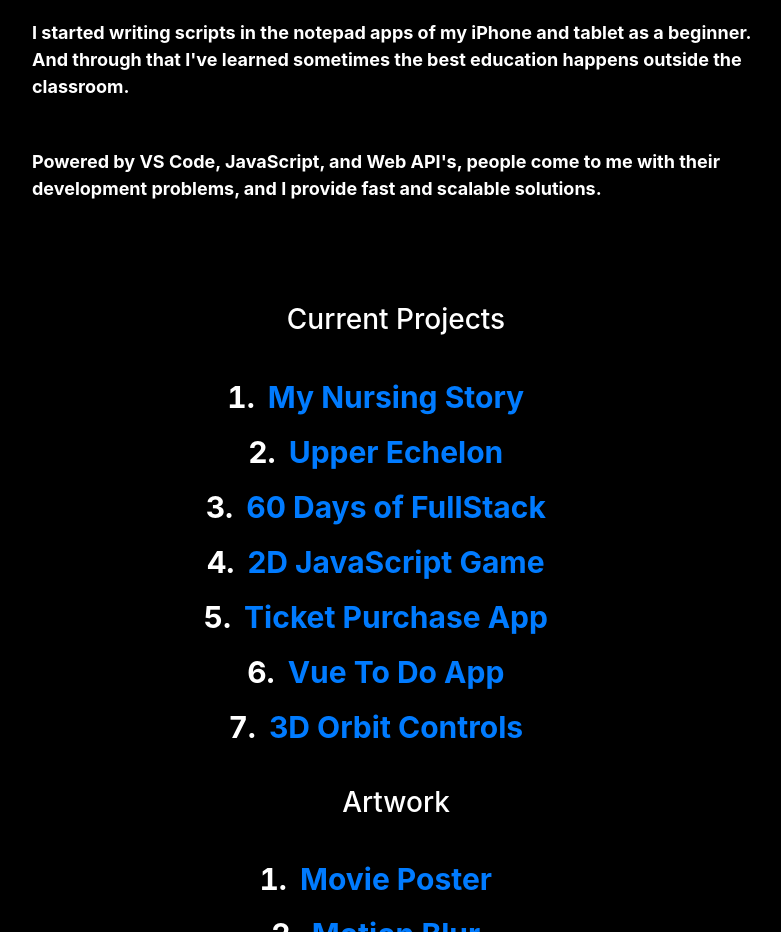
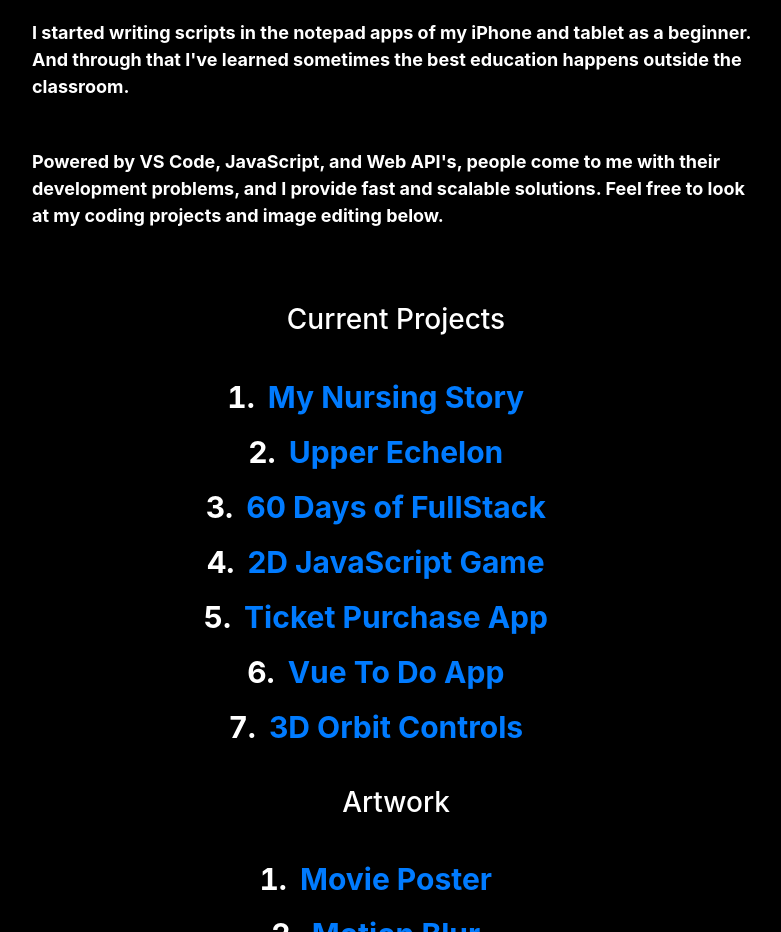
Before and after one commit to uzomezu/L-etudient-qui-se-Promene, a plain HTML site: page etudiant.html in a window 1280 px wide. Shown: the part 1077-2009 px from the top of the page, without its empty margins (244-1025 px from the left). Drawn offline with Linux system fonts and the light colour scheme.

Commit message:
'etudiant'

```diff
--- a/etudiant.html
+++ b/etudiant.html
@@ -13,7 +13,7 @@
     <link rel="stylesheet" href="./css/bootstrap.min.css" />
     <!-- Main.css -->
     <link rel="stylesheet" href="./css/main.css" />
-    <title>&#x1f6b6;</title>
+    <title>&#x1f6b6; The Gallery of the Walking Student - Kevin Mezu</title>
   </head>
   <body
     id="body"
@@ -75,6 +75,7 @@
       <p class="py-3">
         Powered by VS Code, JavaScript, and Web API's, people come to me with
         their development problems, and I provide fast and scalable solutions.
+        Feel free to look at my coding projects and image editing below.
       </p>
     </section>
     <section class="article-content">
```
Also changed, not shown: next_button.png (added).
